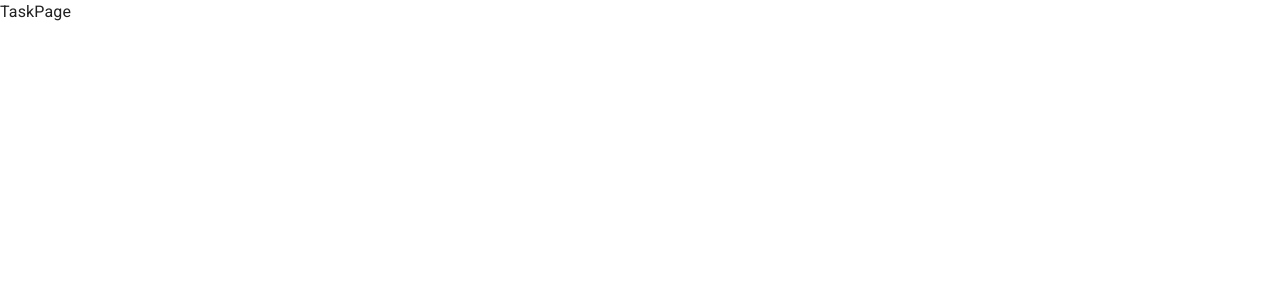
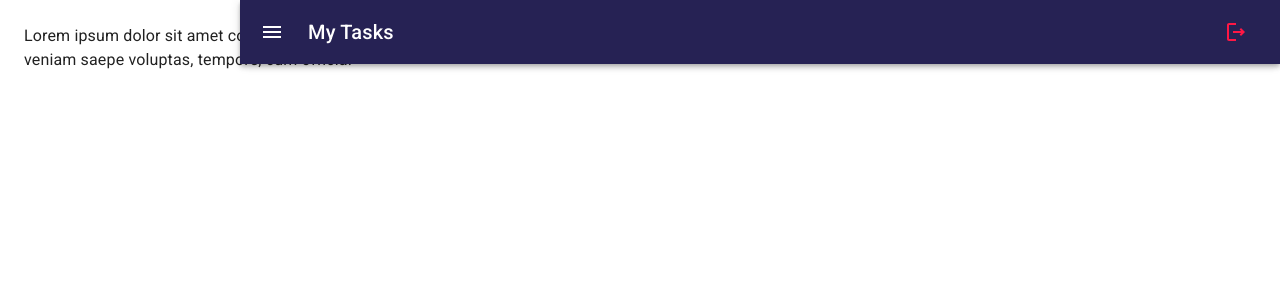
Before and after one commit to poncho29/task-app, a React (Vite) app: page / in a window 1280 px wide. Shown: the top 300 px of the page. Built offline with nearby package versions, Linux system fonts and the light colour scheme.

Commit message:
[add] - Navbar component added

```diff
--- /dev/null
+++ b/src/task/components/Navbar.jsx
@@ -0,0 +1,43 @@
+import { LogoutOutlined, MenuOutlined } from "@mui/icons-material"
+import { AppBar, Grid, IconButton, Toolbar, Typography } from "@mui/material"
+
+export const Navbar = ({ drawerWidth = 240 }) => {
+  return (
+    <AppBar
+      position='fixed'
+      sx={{
+        width: {sm: `calc(100% - ${drawerWidth}px)`},
+        ml: {sm: `${drawerWidth}px`}
+      }}
+    >
+      <Toolbar>
+        <IconButton
+          edge='start'
+          color='inherit'
+          sx={{ mr: 2, diplay: {sm: 'none'} }}
+        >
+          <MenuOutlined />
+        </IconButton>
+
+        <Grid
+          container
+          direction='row'
+          justifyContent='space-between'
+          alignItems='center'
+        >
+          <Typography
+            noWrap
+            variant="h6"
+            component='div'
+          >
+            My Tasks
+          </Typography>
+
+          <IconButton color="error">
+            <LogoutOutlined />
+          </IconButton>
+        </Grid>
+      </Toolbar>
+    </AppBar>
+  )
+}
--- /dev/null
+++ b/src/task/components/index.js
@@ -0,0 +1 @@
+export * from './Navbar'
--- /dev/null
+++ b/src/task/layout/TaskLayout.jsx
@@ -0,0 +1,24 @@
+import { Box } from "@mui/system"
+
+import { Navbar } from "../components/Navbar"
+
+const drawerWidth = 240
+
+export const TaskLayout = ({ children }) => {
+  return (
+    <Box sx={{display: 'flex'}}>
+      <Navbar drawerWidth={drawerWidth} />
+
+      {/* Sidebar */}
+
+      <Box
+        component='main'
+        sx={{ flexGrow: 1, p: 3 }}
+      >
+        {/* Toolbar */}
+
+        { children }
+      </Box>
+    </Box>
+  )
+}
--- a/src/task/pages/TaskPage.jsx
+++ b/src/task/pages/TaskPage.jsx
@@ -1,6 +1,11 @@
+import { Typography } from "@mui/material"
+
+import { TaskLayout } from "../layout/TaskLayout"
 
 export const TaskPage = () => {
   return (
-    <div>TaskPage</div>
+    <TaskLayout>
+      <Typography>Lorem ipsum dolor sit amet consectetur adipisicing elit. Labore fuga facere et animi corrupti. Debitis placeat illo nesciunt sequi odio corporis excepturi labore iusto veniam saepe voluptas, tempore, cum officia.</Typography>
+    </TaskLayout>
   )
 }
```
